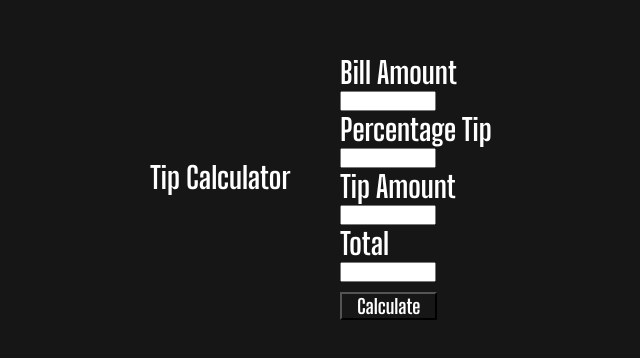
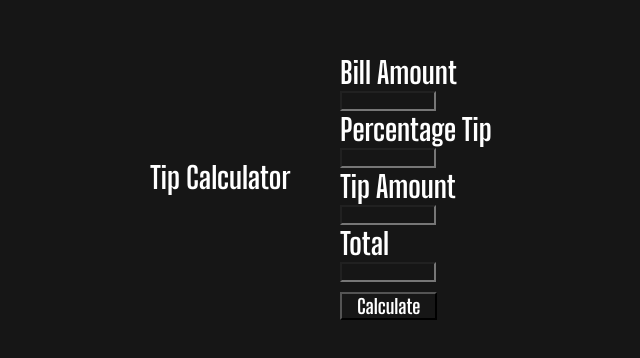
Before and after one commit to NewtonOmbese/tip-calculator, a plain HTML site: page index.html in a window 1280 px wide. Shown: the part 188-546 px from the top of the page, without its empty margins (319-959 px from the left). Drawn offline with Linux system fonts and the light colour scheme.

Commit message:
enhancing the input in css

```diff
--- a/assets/css/style.css
+++ b/assets/css/style.css
@@ -33,6 +33,11 @@ div label{
     display: block;
 }
 
+div input{
+    color: white;
+    background: #161616;
+}
+
 div button{
     margin-top: 10px;
     font-size: 20px;
```
